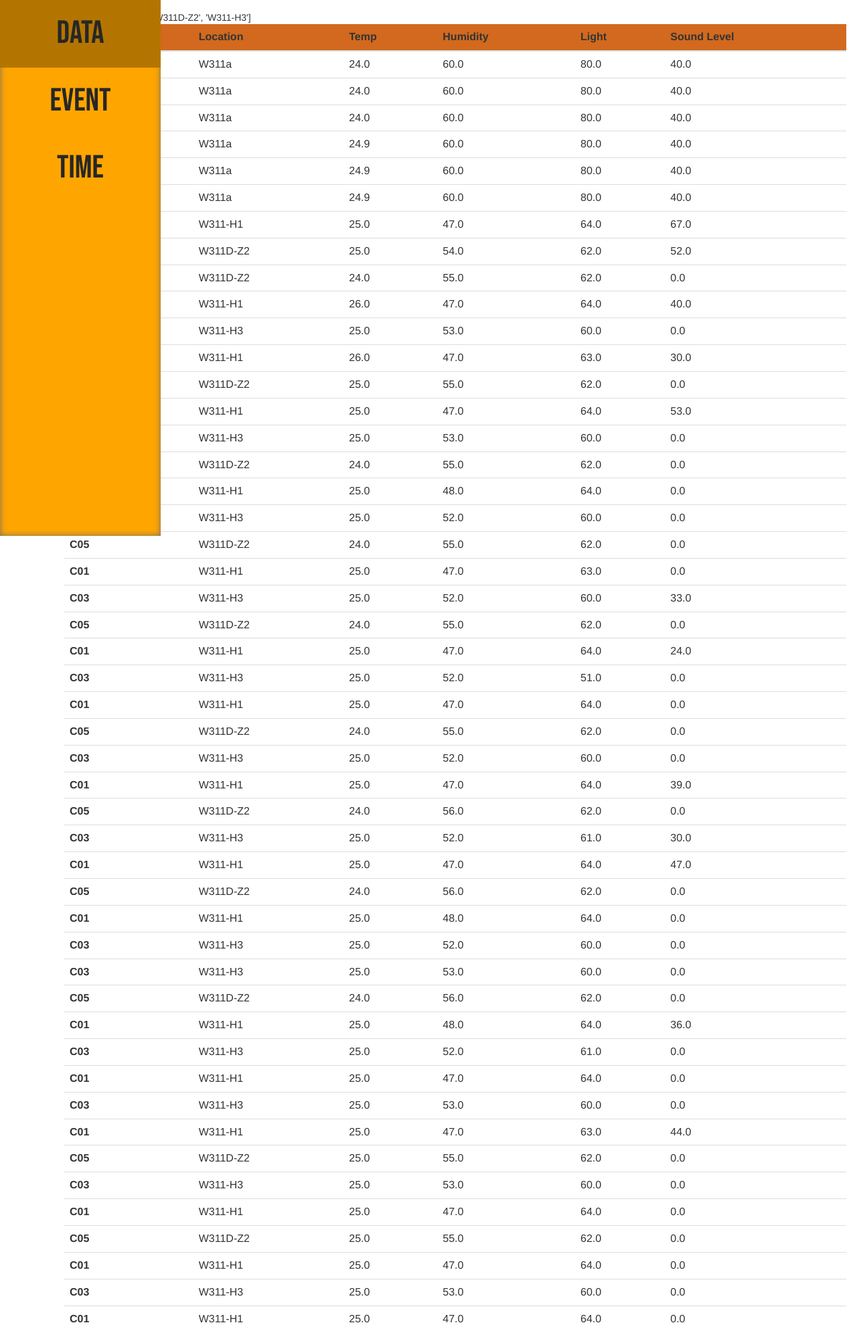
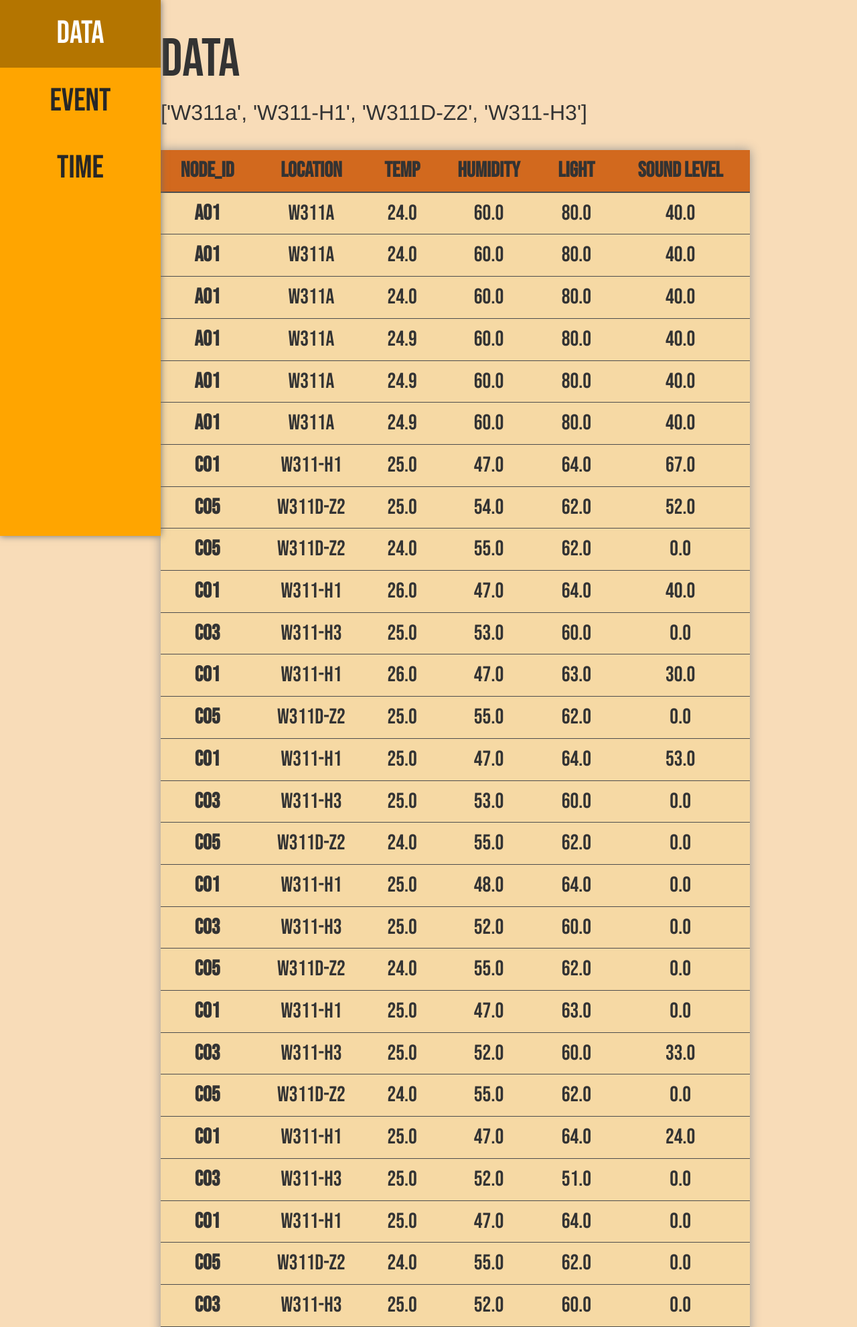
Before and after one commit to iamdickyjai/TM1118_GP5, a Django app: page /data/ in a window 1280 px wide. Shown: the top 1981 px of the page at 67% size. Run offline with Django 3.2, Linux system fonts and the light colour scheme; data comes from the database, SQL or seed files in the repository; both versions use the stored data as it was after the commit; some libraries are stand-ins or nearby versions.

Commit message:
Add css to table

```diff
--- a/SmartCampusGP5/CollectData/static/css/base.css
+++ b/SmartCampusGP5/CollectData/static/css/base.css
@@ -3,9 +3,12 @@
 }
 
 body{
-    background-color: rgb(248, 220, 184);
     margin: 0;
     padding: 0;
+}
+
+.body{
+    background-color: rgb(248, 220, 184);
 }
 
 .nav-bar{
@@ -13,8 +16,8 @@
     width: 5rem;
     height: 100vh;
     background-color: orange;
-    box-shadow: inset 0 0 10px rgb(110, 110, 110);
-    transition: width 200ms;
+    box-shadow: 0 0 10px rgb(110, 110, 110);
+    transition: all 200ms;
     display: flex;
     flex-direction: column;
     align-items: center;
@@ -49,6 +52,7 @@
 
 .nav-item:hover{
     background-color: rgb(180, 117, 0);
+    color: white;
 }
 
 .hidden-text{
@@ -56,8 +60,10 @@
 }
 
 .content{
-    padding: 1rem;
+    padding: 10rem;
+    padding-top: 2rem;
     margin-left: 5rem;
+    font-size: 2rem;
 }
 
 ::-webkit-scrollbar {
--- a/SmartCampusGP5/CollectData/static/css/data.css
+++ b/SmartCampusGP5/CollectData/static/css/data.css
@@ -1,3 +1,38 @@
-.header{
+.page-topic{
+    font-family: 'Bebas Neue', cursive;
+    font-size: 5rem;
+}
+
+.table-header{
     background-color: chocolate;
 }
+
+.table{
+    font-size: 2rem;
+    font-family: 'Bebas Neue', cursive;
+    border: none;
+    box-shadow: 0 0 15px rgb(148, 148, 148);
+    margin: 2rem 0;
+}
+
+.table > tbody > tr > td,
+.table > tbody > tr > th,
+.table > tfoot > tr > td,
+.table > tfoot > tr > th,
+.table > thead > tr > td,
+.table > thead > tr > th{
+    border-color: rgb(77, 77, 77);
+}
+
+.table-center{
+    text-align: center;
+}
+
+.table-body{
+    background-color: rgb(246, 217, 164);
+    transition: background-color 200ms;
+}
+
+.table-body:hover{
+    background-color:rgb(185, 162, 119)
+}
--- a/SmartCampusGP5/CollectData/templates/base.html
+++ b/SmartCampusGP5/CollectData/templates/base.html
@@ -1,4 +1,5 @@
 <html>
+
 <head>
     {%block title%}<title>Base</title>{%endblock%}
     {%load static%}
@@ -11,12 +12,18 @@
     {%block style%}{%endblock%}
 </head>
 
-    <body>
+<body class="body">
     <nav class="nav-bar">
         <ul>
-                <a href="{%url 'index'%}"><li class="nav-item">D<span class="hidden-text">ATA</span></li></a>
-                <a href="#"><li class="nav-item">E<span class="hidden-text">VENT</span></li></a>
-                <a href="#"><li class="nav-item">T<span class="hidden-text">IME</span></li></a>
+            <a href="{%url 'index'%}">
+                <li class="nav-item">D<span class="hidden-text">ATA</span></li>
+            </a>
+            <a href="#">
+                <li class="nav-item">E<span class="hidden-text">VENT</span></li>
+            </a>
+            <a href="#">
+                <li class="nav-item">T<span class="hidden-text">IME</span></li>
+            </a>
         </ul>
     </nav>
     <main class="content">
@@ -25,4 +32,5 @@
         {%endblock%}
     </main>
 </body>
+
 </html>
--- a/SmartCampusGP5/CollectData/templates/data.html
+++ b/SmartCampusGP5/CollectData/templates/data.html
@@ -6,28 +6,30 @@
 {%endblock%}
 
 {%block content%}
-
+<span class="page-topic">Data</span>
+<div>
   {{avail_venue}}
+</div>
 <table class="table">
   <thead class="thead-dark">
-      <tr class="header">
-        <th scope="col">Node_id</th>
-        <th scope="col">Location</th>
-        <th scope="col">Temp</th>
-        <th scope="col">Humidity</th>
-        <th scope="col">Light</th>
-        <th scope="col">Sound Level</th>
+    <tr class="table-header">
+      <th scope="col" class="table-center">Node_id</th>
+      <th scope="col" class="table-center">Location</th>
+      <th scope="col" class="table-center">Temp</th>
+      <th scope="col" class="table-center">Humidity</th>
+      <th scope="col" class="table-center">Light</th>
+      <th scope="col" class="table-center">Sound Level</th>
     </tr>
   </thead>
   <tbody>
     {%for datum in data%}
-        <tr>
-            <th>{{datum.node_id}}</th>
-            <td>{{datum.loc}}</td>
-            <td>{{datum.temp}}</td>
-            <td>{{datum.hum}}</td>
-            <td>{{datum.light}}</td>
-            <td>{{datum.snd}}</td>
+    <tr class="table-body">
+      <th class="table-center">{{datum.node_id}}</th>
+      <td class="table-center">{{datum.loc}}</td>
+      <td class="table-center">{{datum.temp}}</td>
+      <td class="table-center">{{datum.hum}}</td>
+      <td class="table-center">{{datum.light}}</td>
+      <td class="table-center">{{datum.snd}}</td>
     </tr>
     {%endfor%}
   </tbody>
--- a/SmartCampusGP5/SmartCampusGP5/urls.py
+++ b/SmartCampusGP5/SmartCampusGP5/urls.py
@@ -20,6 +20,6 @@
 from django.conf.urls.static import static
 
 urlpatterns = [
-    path('admin/', admin.site.urls),
+    path("admin/", admin.site.urls),
     path("data/", include("CollectData.urls")),
 ] + static(settings.STATIC_URL, document_root=settings.STATIC_ROOT)
```
Also changed, not shown: SmartCampusGP5/CollectData/views.py (+6 -5 lines), SmartCampusGP5/db.sqlite3. Lines whose indentation alone changed are shown as unchanged.
